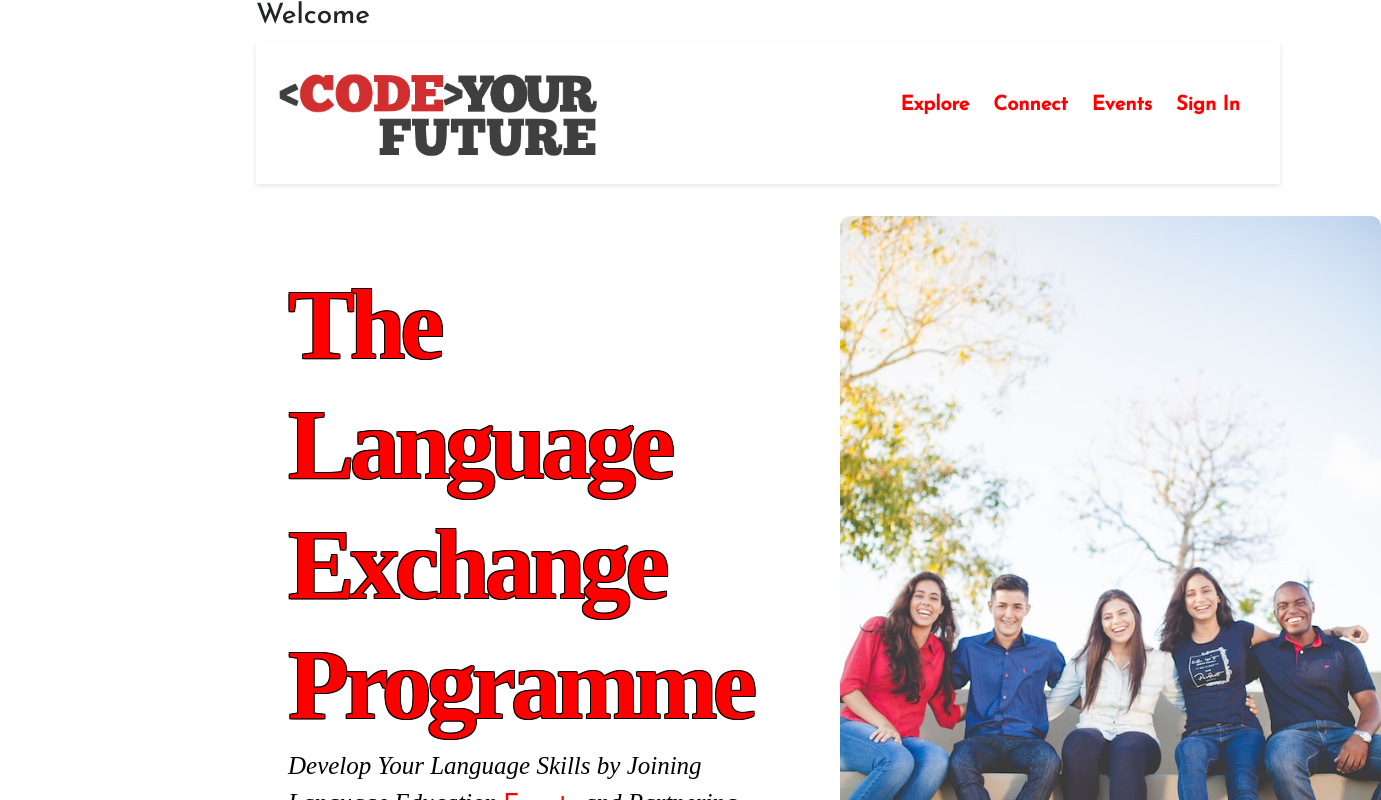
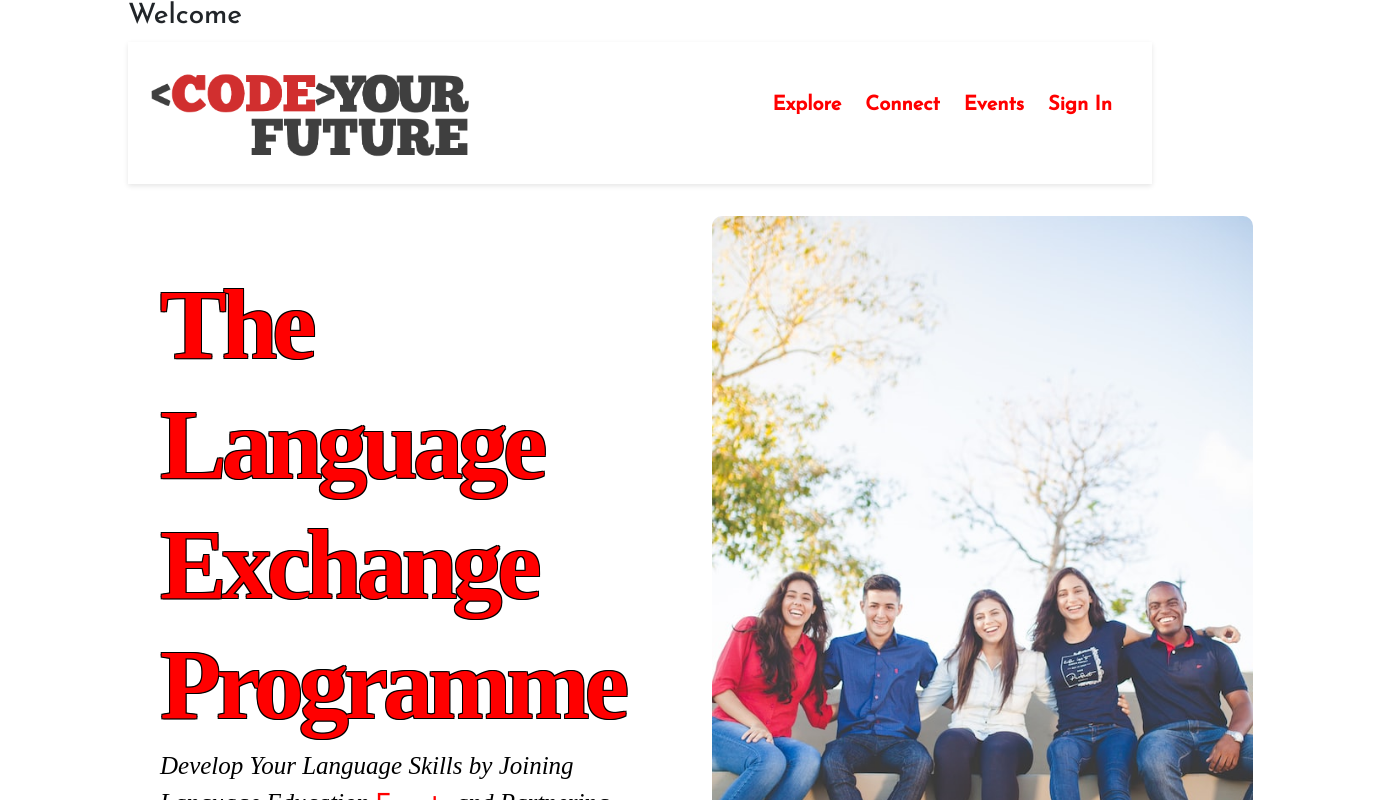
Before and after one commit to drisshmaidi/Debuggers-Final-Project, a React (Create React App) app in the folder client/: page /user in a window 1280 px wide. Shown: the top 800 px of the page, 1381 px wide, since content can reach past the window. Built offline with nearby package versions, Linux system fonts and the light colour scheme; no server answers.

Commit message:
header issues solved

```diff
--- a/client/src/components/eventSection/css/style.css
+++ b/client/src/components/eventSection/css/style.css
@@ -5,8 +5,8 @@ body {
     font-family: -apple-system, BlinkMacSystemFont, "Segoe UI", Roboto, Oxygen,
         Ubuntu, Cantarell, "Open Sans", "Helvetica Neue", sans-serif;
     font-size: 20px;
-    width: 60%;
-    margin: 10px auto;
+    width: 80%;
+    margin: auto;
 }
 
 .errorMsg {
--- a/client/src/pages/style.css
+++ b/client/src/pages/style.css
@@ -2,8 +2,10 @@ body {
     font-family: -apple-system, BlinkMacSystemFont, "Segoe UI", Roboto, Oxygen,
         Ubuntu, Cantarell, "Open Sans", "Helvetica Neue", sans-serif;
     font-size: 20px;
-    width: 60%;
-    margin: 10px auto;
+    /* width: 60%; */
+    /* margin: 10px auto; */
+    top: 0;
+    left:0;
 }
 
 .errorMsg {
```
